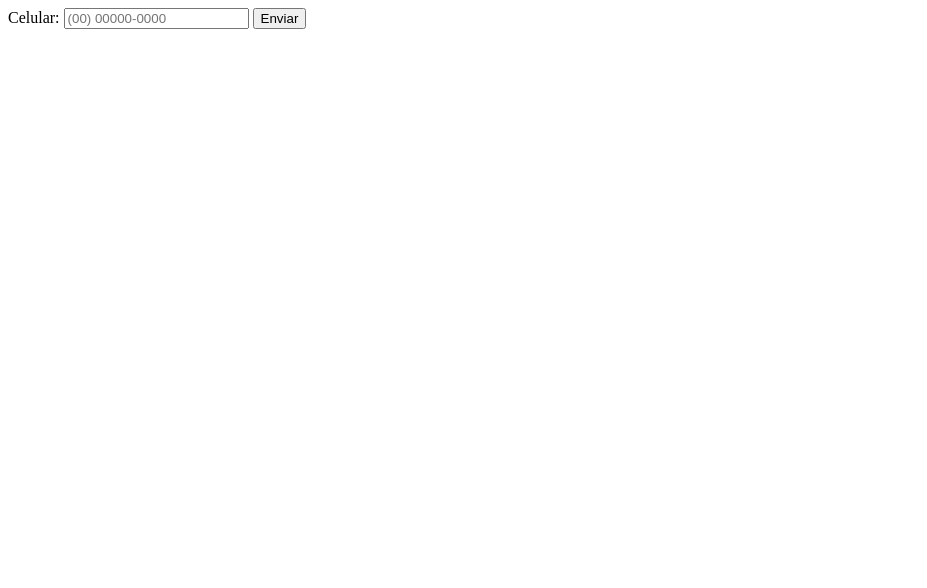
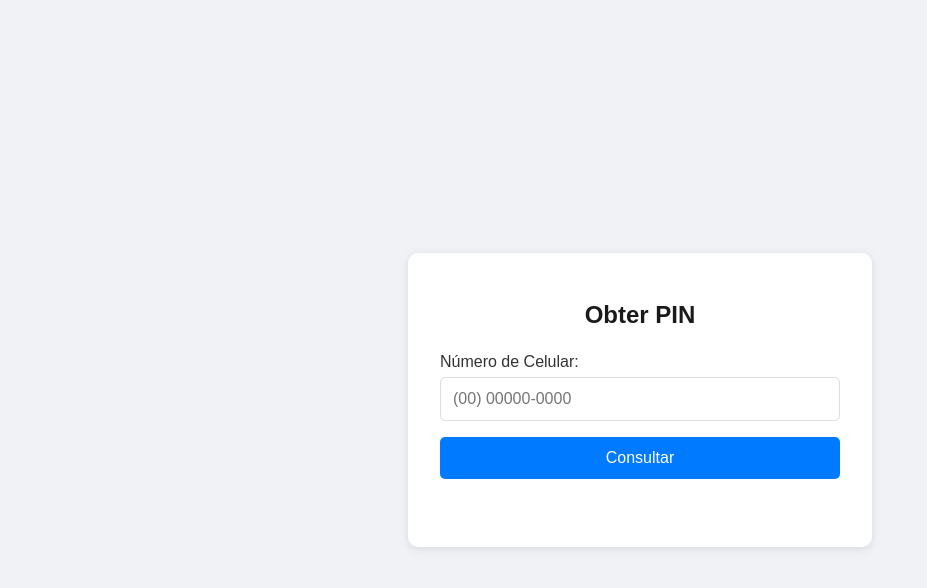
Before and after one commit to leosalazar777/obterpin, a plain HTML site: page index.html in a window 1280 px wide. Shown: the whole page, without its empty margins (0-927 px from the left). Drawn offline with nearby package versions, Linux system fonts and the light colour scheme.

Commit message:
Update index.html

```diff
--- a/index.html
+++ b/index.html
@@ -3,20 +3,118 @@
 <head>
     <meta charset="UTF-8">
     <meta name="viewport" content="width=device-width, initial-scale=1.0">
-    <title>Cadastro de Celular</title>
+    <title>Obter PIN</title>
 
     <!-- jQuery e jQuery Mask Plugin -->
     <script src="https://code.jquery.com/jquery-3.6.0.min.js"></script>
     <script src="https://cdnjs.cloudflare.com/ajax/libs/jquery.mask/1.14.16/jquery.mask.min.js"></script>
+
+    <style>
+        body {
+            font-family: 'Arial', sans-serif;
+            background-color: #f0f2f5;
+            margin: 0;
+            display: flex;
+            justify-content: center;
+            align-items: center;
+            min-height: 100vh;
+        }
+
+        .container {
+            background-color: white;
+            padding: 2rem;
+            border-radius: 10px;
+            box-shadow: 0 2px 10px rgba(0,0,0,0.1);
+            width: 100%;
+            max-width: 400px;
+        }
+
+        h1 {
+            color: #1a1a1a;
+            text-align: center;
+            margin-bottom: 1.5rem;
+            font-size: 1.5rem;
+        }
+
+        #phoneForm {
+            display: flex;
+            flex-direction: column;
+            gap: 1rem;
+        }
+
+        label {
+            font-weight: 500;
+            color: #333;
+            margin-bottom: -10px;
+        }
+
+        input {
+            padding: 12px;
+            border: 1px solid #ddd;
+            border-radius: 5px;
+            font-size: 16px;
+            transition: border-color 0.3s ease;
+        }
+
+        input:focus {
+            outline: none;
+            border-color: #007bff;
+            box-shadow: 0 0 0 2px rgba(0,123,255,0.25);
+        }
+
+        button {
+            background-color: #007bff;
+            color: white;
+            padding: 12px;
+            border: none;
+            border-radius: 5px;
+            font-size: 16px;
+            cursor: pointer;
+            transition: background-color 0.3s ease;
+        }
+
+        button:hover {
+            background-color: #0056b3;
+        }
+
+        #response {
+            margin-top: 1rem;
+            padding: 10px;
+            border-radius: 5px;
+            text-align: center;
+            font-weight: 500;
+        }
+
+        .success {
+            color: #155724;
+            background-color: #d4edda;
+            border: 1px solid #c3e6cb;
+        }
+
+        .error {
+            color: #721c24;
+            background-color: #f8d7da;
+            border: 1px solid #f5c6cb;
+        }
+
+        @media (max-width: 480px) {
+            .container {
+                margin: 1rem;
+                padding: 1.5rem;
+            }
+        }
+    </style>
 </head>
 <body>
-    <form id="phoneForm">
-        <label for="phone">Celular:</label>
-        <input type="text" id="phone" name="phone" placeholder="(00) 00000-0000" required>
-        <button type="submit">Enviar</button>
-    </form>
-
-    <div id="response"></div>
+    <div class="container">
+        <h1>Obter PIN</h1>
+        <form id="phoneForm">
+            <label for="phone">Número de Celular:</label>
+            <input type="text" id="phone" name="phone" placeholder="(00) 00000-0000" required>
+            <button type="submit">Consultar</button>
+        </form>
+        <div id="response"></div>
+    </div>
 
     <script>
         $(document).ready(function() {
@@ -38,10 +136,10 @@
                     data: { cellPhone: formattedPhone },
                     success: function(response) {
                         // Exibe o token retornado
-                        $('#response').html('Token: ' + response.token);
+                        $('#response').removeClass('error').addClass('success').html('Token: ' + response.token);
                     },
                     error: function() {
-                        $('#response').html('Erro ao enviar os dados');
+                        $('#response').removeClass('success').addClass('error').html('Erro ao enviar os dados');
                     }
                 });
             });
```
